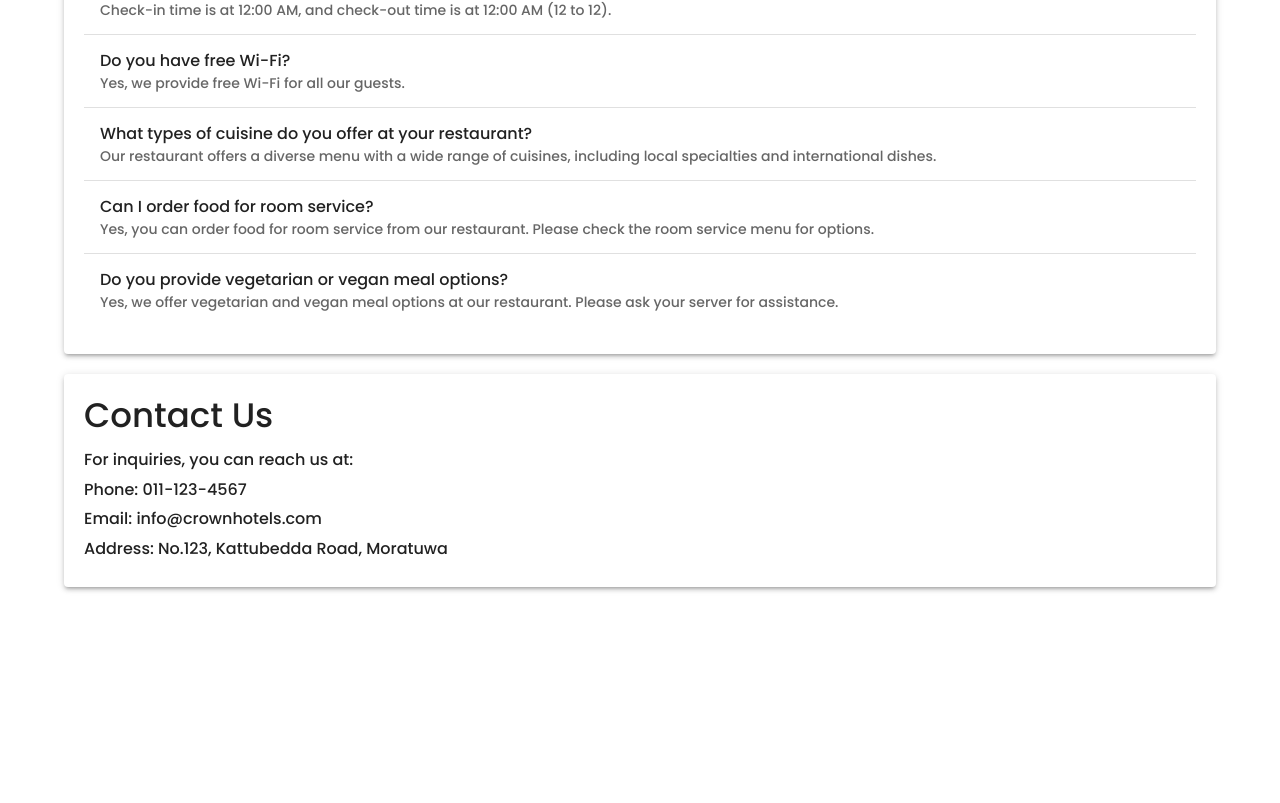
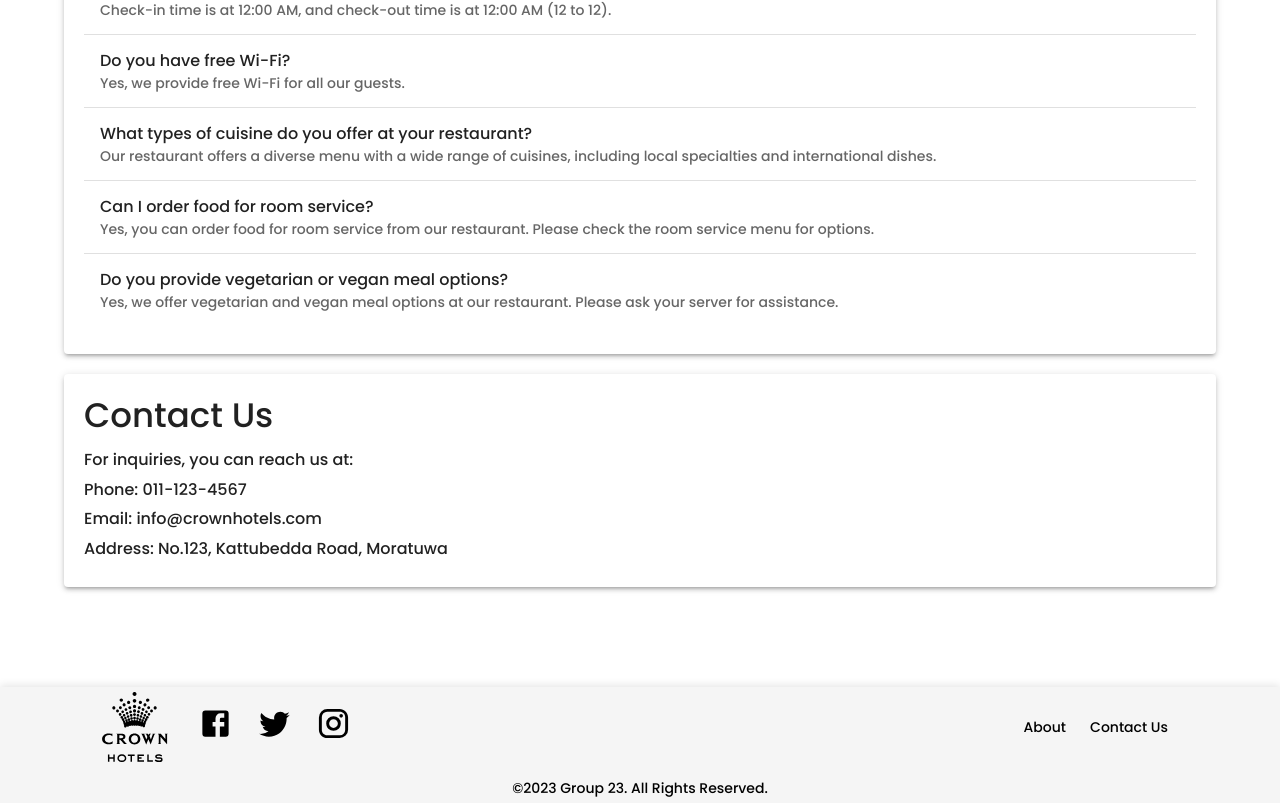
Before and after one commit to thiva-k/Hotel-Web-App, a React (Vite) app: page /chat in a window 1280 px wide. Shown: the part 544-1347 px from the top of the page. Before the commit the page ends 1151 px from the top, so only its background shows below. Built offline with nearby package versions, Linux system fonts and the light colour scheme; no server answers; sample sign-in values are in the browser's storage.

Commit message:
Added footer (no darkmode) and  room booking logic

```diff
--- a/src/components/Footer.jsx
+++ b/src/components/Footer.jsx
@@ -3,57 +3,55 @@ import { Container, Grid, Link, Typography } from '@mui/material';
 import FacebookIcon from '@mui/icons-material/Facebook';
 import TwitterIcon from '@mui/icons-material/Twitter';
 import InstagramIcon from '@mui/icons-material/Instagram';
-import { styled } from '@mui/system';
 
-const FooterRoot = styled('div')({
-  backgroundColor: (theme) => theme.palette.primary.main,
-  color: 'white',
-  padding: '32px 0',
+function Footer() {
+  const footerStyle = {
+    backgroundColor: '#f5f5f5', // Slightly gray background
+    color: 'black', // Text color
+    padding: '5px 100px',
     width: '100%',
-});
+    boxShadow: '0px -2px 8px rgba(0, 0, 0, 0.1)', // Elevate the footer
+    marginTop: '100px', // Add spacing between footer and content
+  };
 
-const FooterContainer = styled(Container)({
+  const containerStyle = {
     display: 'flex',
     justifyContent: 'space-between',
     alignItems: 'center',
     maxWidth: '100%',
     padding: '0', // Disable gutters
-});
+  };
 
-const LogoImage = styled('img')({
+  const logoImageStyle = {
     width: '70px',
     height: 'auto',
-  marginRight: '24px', // Add spacing between logo and links
-  filter: "invert(1)",
-});
+    marginRight: '16px', // Add spacing between logo and links
+    filter: 'invert(1)',
+  };
 
-const SocialIcons = styled('div')({
+  const socialIconsStyle = {
     display: 'flex',
     alignItems: 'center',
-});
+  };
 
-const SocialLink = styled(Link)({
-  color: 'white',
+  const socialLinkStyle = {
+    color: 'black', // Social icons color
     textDecoration: 'none',
-  margin: '0 12px',
-  '&:hover': {
-    textDecoration: 'underline',
-  },
-});
+    margin: '0 12px', // Add spacing between social icons
+  };
 
-function Footer() {
   return (
-    <FooterRoot>
-      <FooterContainer disableGutters>
-        <LogoImage src="/crown_logo.svg" alt="Crown Logo" />
-        <Grid container alignItems="center" justifyContent="flex-end"> {/* Align links to the right */}
+    <div style={footerStyle}>
+      <Container disableGutters style={containerStyle}>
+        <img src="/crown_logo.svg" alt="Crown Logo" style={logoImageStyle} />
+        <Grid container alignItems="center" justifyContent="space-between">
           <Grid item>
-            <SocialIcons>
+            <div style={socialIconsStyle}>
               <Link
                 href="https://www.facebook.com"
                 target="_blank"
                 rel="noopener noreferrer"
-                component={SocialLink}
+                style={socialLinkStyle}
               >
                 <FacebookIcon fontSize="large" />
               </Link>
@@ -61,7 +59,7 @@ function Footer() {
                 href="https://www.twitter.com"
                 target="_blank"
                 rel="noopener noreferrer"
-                component={SocialLink}
+                style={socialLinkStyle}
               >
                 <TwitterIcon fontSize="large" />
               </Link>
@@ -69,25 +67,28 @@ function Footer() {
                 href="https://www.instagram.com"
                 target="_blank"
                 rel="noopener noreferrer"
-                component={SocialLink}
+                style={socialLinkStyle}
               >
                 <InstagramIcon fontSize="large" />
               </Link>
-            </SocialIcons>
+            </div>
           </Grid>
           <Grid item>
             <Typography variant="body2">
-              <Link href="/about" component={SocialLink}>
+              <Link href="/about" style={socialLinkStyle}>
                 About
               </Link>
-              <Link href="/chat" component={SocialLink}>
+              <Link href="/chat" style={socialLinkStyle}>
                 Contact Us
               </Link>
             </Typography>
           </Grid>
         </Grid>
-      </FooterContainer>
-    </FooterRoot>
+      </Container>
+      <Typography variant="body2" align="center" style={{ marginTop: '16px' }}>
+        ©2023 Group 23. All Rights Reserved.
+      </Typography>
+    </div>
   );
 }
 
--- /dev/null
+++ b/src/components/RoomBookingSuccessModal.jsx
@@ -0,0 +1,45 @@
+import React from 'react';
+import {
+  Dialog,
+  DialogContent,
+  DialogTitle,
+  Typography,
+  Button,
+  Grid,
+} from '@mui/material';
+import CheckCircleIcon from '@mui/icons-material/CheckCircle';
+import RoomIcon from '@mui/icons-material/Room'; // You can use the RoomIcon for the room logo
+
+const RoomBookingSuccessModal = ({ open, onClose, roomTitle, roomNum }) => {
+  return (
+    <Dialog open={open} onClose={onClose}>
+      <DialogTitle>Booking Successful!</DialogTitle>
+      <DialogContent>
+        <Grid container alignItems="center" justifyContent="center" spacing={1}>
+          <Grid item>
+            <RoomIcon fontSize="large" color="primary" />
+          </Grid>
+          <Grid item>
+            <Typography variant="body1">
+              You have successfully booked a room.
+            </Typography>
+            <Typography variant="body1">
+              Room Title: {roomTitle}
+            </Typography>
+            <Typography variant="body1">
+              Room Number: {roomNum}
+            </Typography>
+            {/* You can add more details here if needed */}
+          </Grid>
+          <Grid item>
+            <Button onClick={onClose} color="primary">
+              Close
+            </Button>
+          </Grid>
+        </Grid>
+      </DialogContent>
+    </Dialog>
+  );
+};
+
+export default RoomBookingSuccessModal;
--- a/src/pages/AboutUs.jsx
+++ b/src/pages/AboutUs.jsx
@@ -12,6 +12,7 @@ import {
 } from '@mui/material';
 import { Navbar } from '../components/Navbar';
 import Carousel from 'react-material-ui-carousel';
+import Footer from '../components/Footer';
 
 const AboutUs = () => {
   const [currentSlide, setCurrentSlide] = useState(0);
@@ -42,17 +43,19 @@ const AboutUs = () => {
   ]
 
   return (
+  <>
     <div>
       <Navbar />
       <Container maxWidth="lg">
         {/* Hotel Section */}
         <Paper elevation={3} sx={{ padding: 3, marginTop: 5 }}>
           <Typography variant="h4" gutterBottom>
-            Welcome to Crown Hotels
+            Welcome to Crown Hotels, A Perfect Blend of Comfort and Culinary Delights !
           </Typography>
           <Typography variant="body1" paragraph>
-            Discover a world of luxury and comfort at our hotels. We offer a
-            variety of elegant rooms and suites to make your stay memorable.
+          "Welcome to Crown Hotels, where comfort meets culinary excellence. Our hotel offers cozy rooms with modern amenities and a renowned restaurant serving a delectable fusion of local and international flavors. Whether you're here for business or leisure, we provide a warm and welcoming retreat where you can indulge in the art of fine dining and experience exceptional hospitality. Join us at Crown Hotels for a memorable stay that combines luxurious comfort with gastronomic delight."
+
+
           </Typography>
           <Carousel
             index={currentSlide}
@@ -118,6 +121,9 @@ const AboutUs = () => {
         </Paper>
       </Container>
     </div>
+    <Footer/>
+
+  </>
   );
 };
 
--- a/src/pages/Chat.jsx
+++ b/src/pages/Chat.jsx
@@ -11,6 +11,7 @@ import {
   ListItemText,
 } from '@mui/material';
 import { Navbar } from '../components/Navbar';
+import Footer from '../components/Footer';
 
 const Chat = () => {
   const [messages, setMessages] = useState([]);
@@ -89,6 +90,7 @@ const Chat = () => {
   ];
 
   return (
+  <>
     <div>
       <Navbar />
       <Container maxWidth="lg">
@@ -176,6 +178,8 @@ const Chat = () => {
         </Paper>
       </Container>
     </div>
+    <Footer/>
+  </>
   );
 };
 
--- a/src/pages/Login.jsx
+++ b/src/pages/Login.jsx
@@ -34,6 +34,7 @@ export default function Login() {
   });
 
   return (
+
     <>
       <Container
         sx={{
@@ -77,5 +78,7 @@ export default function Login() {
         }}
       />
     </>
+
+
   );
 }
--- a/src/pages/Menu.jsx
+++ b/src/pages/Menu.jsx
@@ -5,6 +5,7 @@ import { collection, getDocs } from 'firebase/firestore';
 import { db } from '../lib/firebase';
 import {MenuCard} from '../components/MenuCard';
 import { Navbar } from '../components/Navbar';
+import Footer from '../components/Footer';
 
 const Menu = () => {
   const [menuItems, setMenuItems] = useState([]);
@@ -28,6 +29,7 @@ const Menu = () => {
   }, []);
 
   return (
+  <>
     <>
         <Navbar />
         <Container maxWidth="lg" sx={{marginTop:3}}>
@@ -46,6 +48,8 @@ const Menu = () => {
         </Grid>
         </Container>
     </>
+    <Footer />
+  </>
   );
 };
 
--- a/src/pages/MyProfile.jsx
+++ b/src/pages/MyProfile.jsx
@@ -22,6 +22,7 @@ import { Navbar } from "../components/Navbar";
 import { AuthContext } from "../context/AuthContext";
 import { db } from "../lib/firebase";
 import { format } from "date-fns"; // Import the 'format' function for date formatting
+import Footer from "../components/Footer";
 
 export default function MyProfile() {
   const { currentUser } = useContext(AuthContext);
@@ -75,6 +76,7 @@ export default function MyProfile() {
   }, [currentUser]);
 
   return (
+  <>
     <>
       <Navbar />
       <Container maxWidth={"lg"}>
@@ -177,5 +179,7 @@ export default function MyProfile() {
         </TableContainer>
       </Container>
     </>
+    <Footer/>
+  </>
   );
 }
--- a/src/pages/Reservation.jsx
+++ b/src/pages/Reservation.jsx
@@ -22,6 +22,7 @@ import {
 import { db } from '../lib/firebase';
 import ReservationSuccessModal from '../components/ReservationSuccessModal';
 import { v4 as uuidv4 } from 'uuid';
+import Footer from '../components/Footer';
 
 const ReservationForm = () => {
   const [name, setName] = useState('');
@@ -162,6 +163,7 @@ const ReservationForm = () => {
   };
 
   return (
+  <>
     <>
       <Navbar />
       <Container disableGutters maxWidth={'md'} sx={{ marginTop: 5 }}>
@@ -268,6 +270,8 @@ const ReservationForm = () => {
         </Paper>
       </Container>
     </>
+    <Footer />
+  </>
   );
 };
 
```
Also changed, not shown: src/components/BookingModal.jsx (+72 -4 lines), src/pages/RoomInfo.jsx (+9 -6 lines). Lines whose indentation alone changed are shown as unchanged.
